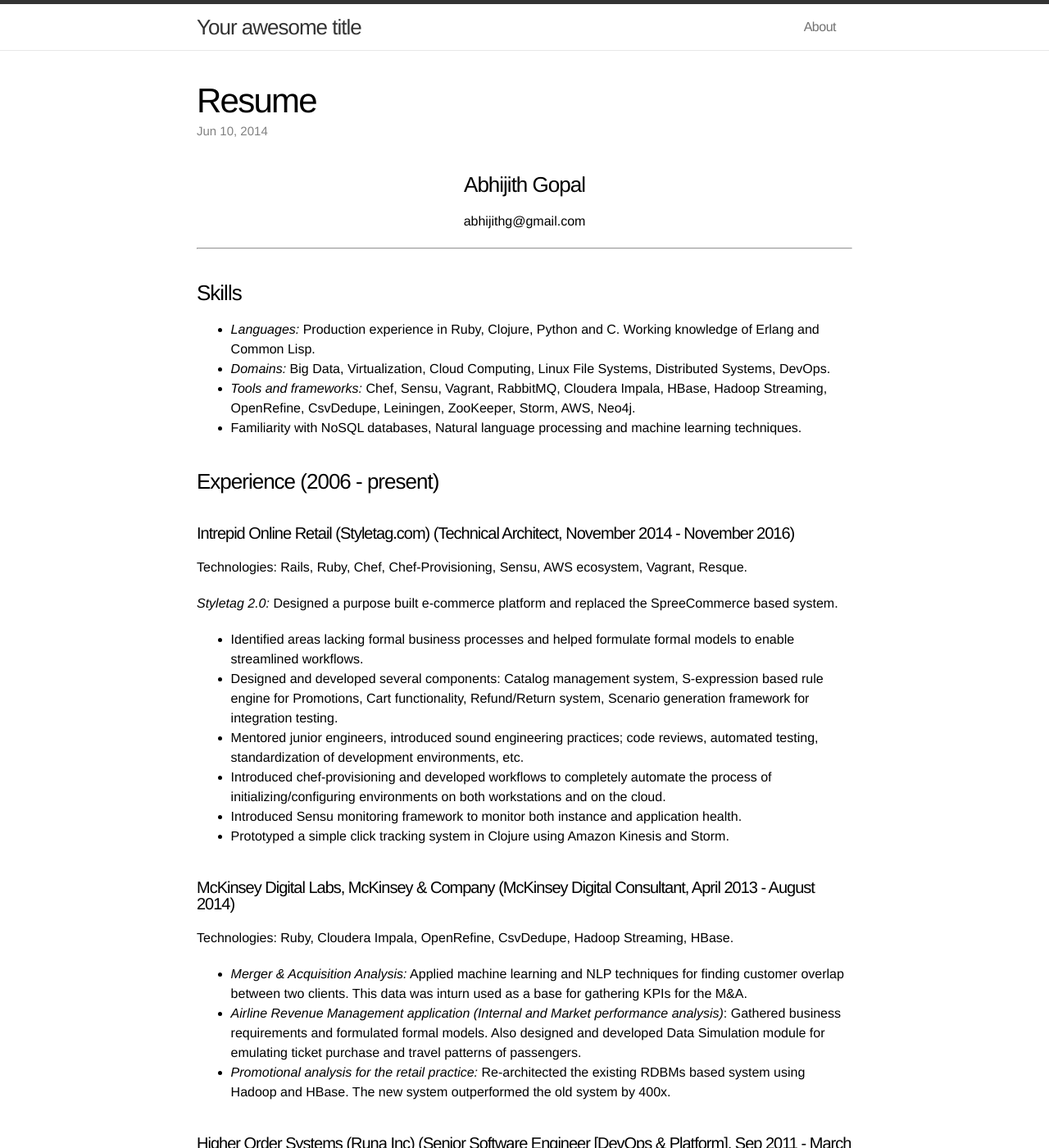
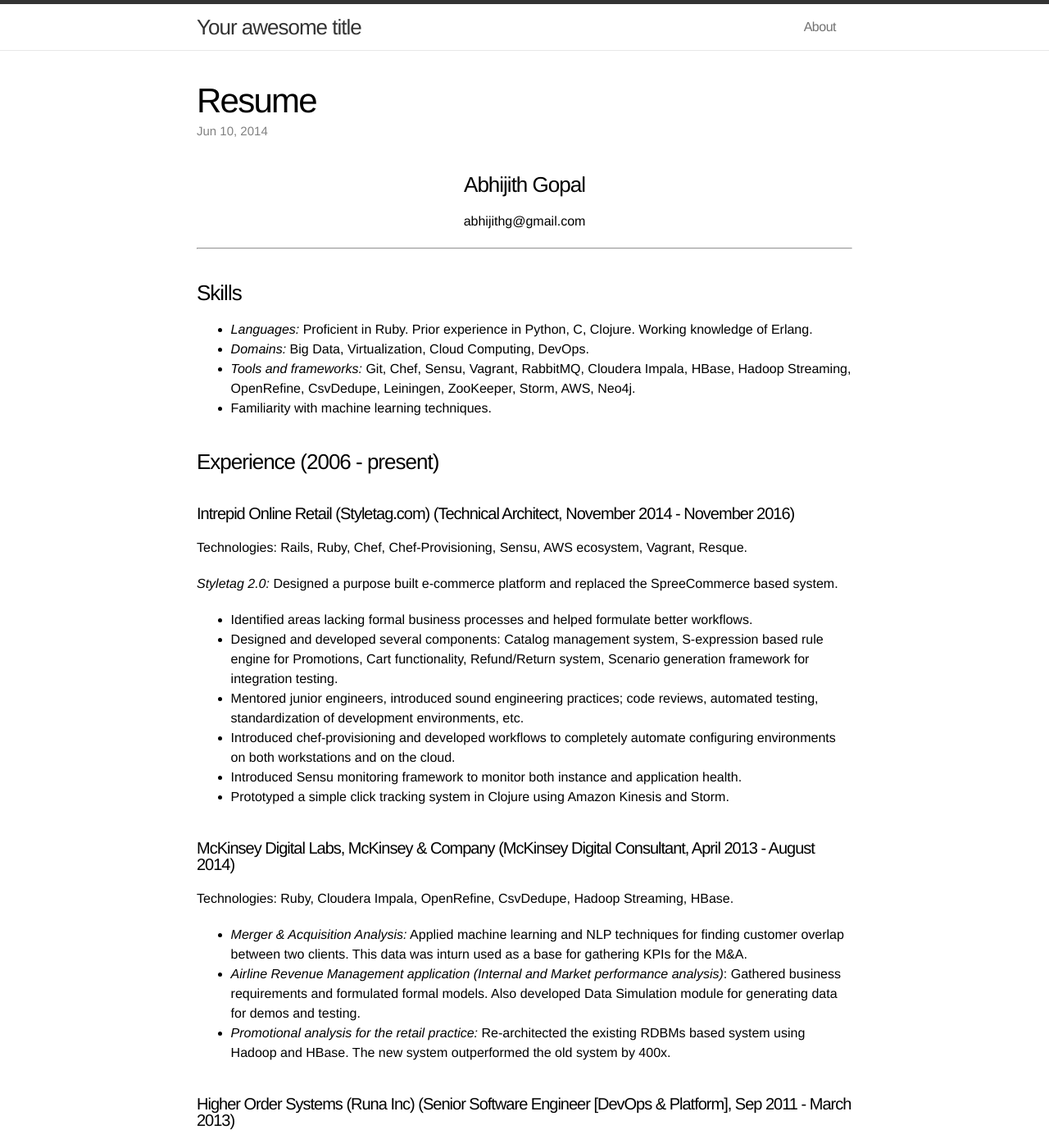
Before and after one commit to abhijith/abhijith.github.io, a Jekyll site: the page built from _posts/2014-06-10-resume.md, in a window 1280 px wide and 1400 px high. Shown: the whole window at 82% size. Built offline with Jekyll 4.4.1, drawn with Linux system fonts in a browser that asks for light colours; our own code applies the rules of GitHub Pages for plain Markdown files; some of the changed text lies outside the part shown.

Commit message:
shorter descriptions

```diff
--- a/_posts/2014-06-10-resume.md
+++ b/_posts/2014-06-10-resume.md
@@ -6,13 +6,13 @@
 
 ### Skills
 
-* *Languages:* Production experience in Ruby, Clojure, Python and C. Working knowledge of Erlang and Common Lisp.
+* *Languages:* Proficient in Ruby. Prior experience in Python, C, Clojure. Working knowledge of Erlang.
 
-* *Domains:* Big Data, Virtualization, Cloud Computing, Linux File Systems, Distributed Systems, DevOps.
+* *Domains:* Big Data, Virtualization, Cloud Computing, DevOps.
 
-* *Tools and frameworks:* Chef, Sensu, Vagrant, RabbitMQ, Cloudera Impala, HBase, Hadoop Streaming, OpenRefine, CsvDedupe, Leiningen, ZooKeeper, Storm, AWS, Neo4j.
+* *Tools and frameworks:* Git, Chef, Sensu, Vagrant, RabbitMQ, Cloudera Impala, HBase, Hadoop Streaming, OpenRefine, CsvDedupe, Leiningen, ZooKeeper, Storm, AWS, Neo4j.
 
-* Familiarity with NoSQL databases, Natural language processing and machine learning techniques.
+* Familiarity with machine learning techniques.
 
 ### Experience  (2006 - present)
 
@@ -22,13 +22,13 @@
 
 *Styletag 2.0:* Designed a purpose built e-commerce platform and replaced the SpreeCommerce based system.
 
-  * Identified areas lacking formal business processes and helped formulate formal models to enable streamlined workflows.
+  * Identified areas lacking formal business processes and helped formulate better workflows.
 
   * Designed and developed several components: Catalog management system, S-expression based rule engine for Promotions, Cart functionality, Refund/Return system, Scenario generation framework for integration testing.
 
   * Mentored junior engineers, introduced sound engineering practices; code reviews, automated testing, standardization of development environments, etc.
 
-  * Introduced chef-provisioning and developed workflows to completely automate the process of initializing/configuring environments on both workstations and on the cloud.
+  * Introduced chef-provisioning and developed workflows to completely automate configuring environments on both workstations and on the cloud.
 
   * Introduced Sensu monitoring framework to monitor both instance and application health.
 
@@ -41,7 +41,7 @@
 
 * *Merger & Acquisition Analysis:* Applied machine learning and NLP techniques for finding customer overlap between two clients. This data was inturn used as a base for gathering KPIs for the M&A.
 
-* *Airline Revenue Management application (Internal and Market performance analysis)*: Gathered business requirements and formulated formal models. Also designed and developed Data Simulation module for emulating ticket purchase and travel patterns of passengers.
+* *Airline Revenue Management application (Internal and Market performance analysis)*: Gathered business requirements and formulated formal models. Also developed Data Simulation module for generating data for demos and testing.
 
 * *Promotional analysis for the retail practice:* Re-architected the existing RDBMs based system using Hadoop and HBase. The new system outperformed the old system by 400x.
 
@@ -76,18 +76,16 @@
     * Was instrumental in re-architecting and prototyping the system using Erlang/OTP and Mnesia.
 
 * *Atlantis Unity administration console:* Virtual Application and Virtual Desktop lifecycle management software
-    * Designed and developed several features and libraries for the administration console: Provisioning system for virtual desktops/applications, load balancer middleware, Policy engine for user/group and assets management, etc.
+    * Designed and developed several features and libraries for the administration console.
     * Application publishing and packaging: Was solely responsible for researching the use and workings of the Thinstall application packager and API. Developed interfacing mechanisms between the broker and Thinstall. Developed mechanisms to import, upgrade, publish and manage pre-packaged applications.
     * Designed and developed server-side APIs for several features of the web desktop: unity file explorer, shortcut manager, launching mechanisms for virtual resources, etc.
-
-* *Atlantis ILIO Configuration tool:* Implemented the user interface and significant portions of the backend using Ruby/Shoes.
 
 #### DeepRoot Linux Pvt Ltd (Developer, Nov 2006 - Apr 2007)
 
 Technologies: PERL, Catalyst
 
 * *LabourNet: A web application used for accessing and managing the details of the daily-wage workers (Developed for Maya India)*
-  Designed and implemented the CRUD backend logic for the application using PERL/Catalyst.
+  Implemented the CRUD backend logic for the application using PERL/Catalyst.
 
 ### Education
 
```
Also changed, not shown: other parts of _posts/2014-06-10-resume.md (+1 -1 lines).
